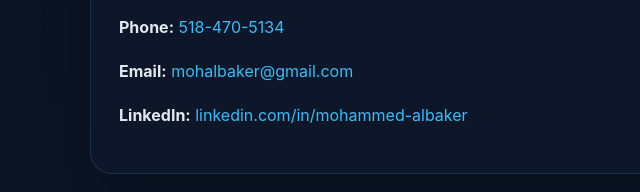
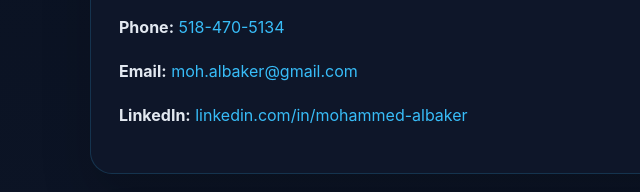
Before and after one commit to albakem/my-portfolio, a plain HTML site: page index.html in a window 1280 px wide. Shown: the part 608-800 px from the top of the page, 0-640 px from the left. Drawn offline with Linux system fonts and the light colour scheme.

Commit message:
Fix contact email address

```diff
--- a/index.html
+++ b/index.html
@@ -291,7 +291,7 @@
                 <h2>Strong network architecture, cloud integration, and security leadership for enterprise teams.</h2>
                 <p>Experienced in healthcare, government, and financial networks. I build resilient Cisco, Juniper, Palo Alto and Azure environments, automate repeatable workflows, and deliver infrastructure projects that improve performance, security, and uptime.</p>
                 <div class="hero-actions">
-                    <a class="button" href="mailto:mohalbaker@gmail.com">Email Mohammed</a>
+                    <a class="button" href="mailto:moh.albaker@gmail.com">Email Mohammed</a>
                     <a class="button" href="https://www.linkedin.com/in/mohammed-albaker" target="_blank">LinkedIn Profile</a>
                 </div>
             </article>
@@ -300,7 +300,7 @@
                 <h2>Contact</h2>
                 <p><strong>Location:</strong> Tampa, FL</p>
                 <p><strong>Phone:</strong> <a href="tel:+15184705134">518-470-5134</a></p>
-                <p><strong>Email:</strong> <a href="mailto:mohalbaker@gmail.com">mohalbaker@gmail.com</a></p>
+                <p><strong>Email:</strong> <a href="mailto:moh.albaker@gmail.com">moh.albaker@gmail.com</a></p>
                 <p><strong>LinkedIn:</strong> <a href="https://www.linkedin.com/in/mohammed-albaker" target="_blank">linkedin.com/in/mohammed-albaker</a></p>
             </article>
         </section>
```
